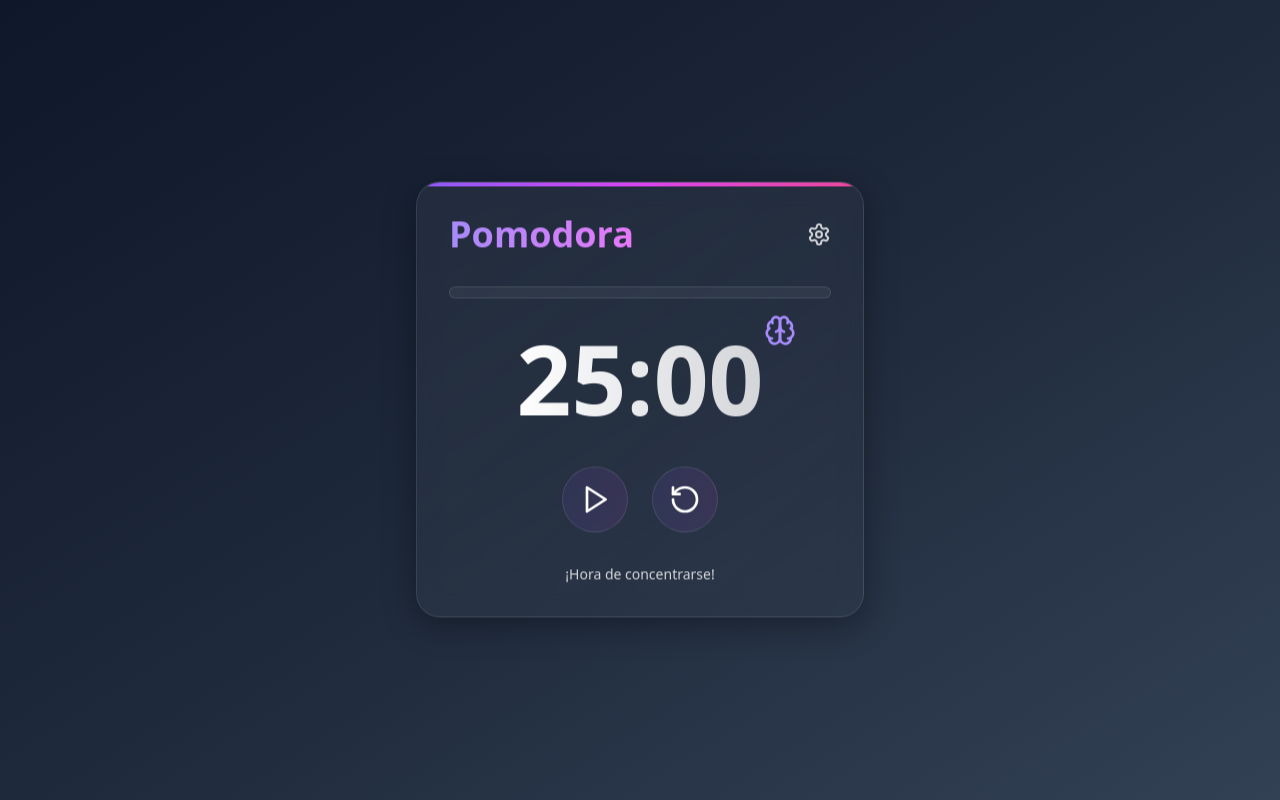
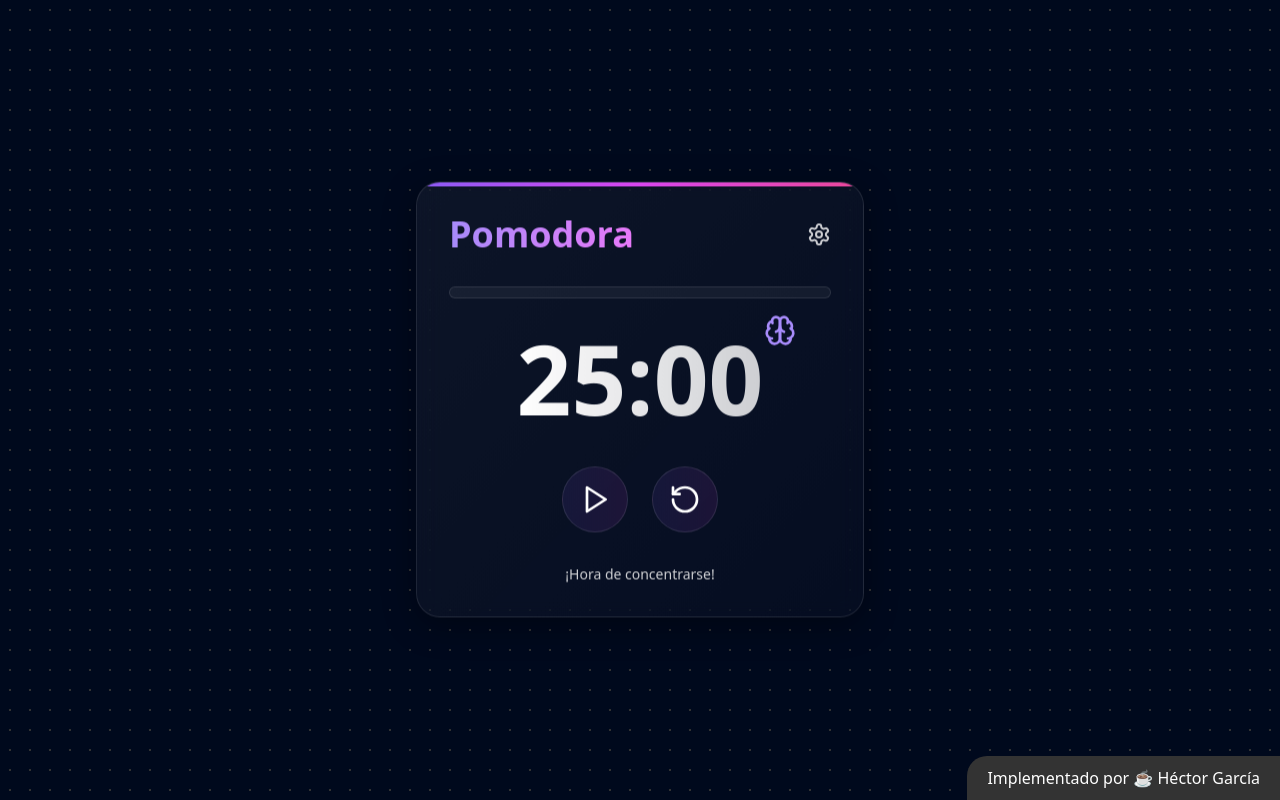
Before and after one commit to hectorgarciatw/pomodora, a React (Vite) app: page / in a window 1280 px wide. Built offline with nearby package versions, Linux system fonts and the light colour scheme.

Commit message:
Agregando el componente del Footer

```diff
--- a/src/App.tsx
+++ b/src/App.tsx
@@ -1,5 +1,8 @@
-import { useState, useEffect } from "react";
+import React, { useState, useEffect } from "react";
 import { Play, Pause, RotateCcw, Coffee, Brain, Settings, Moon, Sun } from "lucide-react";
+
+//Componentes
+import Footer from "./components/Footer";
 
 type TimerMode = "trabajo" | "descanso";
 
@@ -45,7 +48,8 @@ function App() {
     const progress = ((mode === "trabajo" ? workTime * 60 - time : breakTime * 60 - time) / (mode === "trabajo" ? workTime * 60 : breakTime * 60)) * 100;
 
     return (
-        <div className="min-h-screen bg-gradient-to-br from-[#0f172a] via-[#1e293b] to-[#334155] flex items-center justify-center p-4">
+        <div className="absolute top-0 z-[-2] h-screen w-screen bg-[#000000] bg-[radial-gradient(#ffffff33_1px,#00091d_1px)] bg-[size:20px_20px]">
+            <div className="min-h-screen flex items-center justify-center p-4">
                 <div className="max-w-md w-full animate-float">
                     <div className="glass-card rounded-3xl p-8 border border-white/10 relative overflow-hidden">
                         <div className="absolute top-0 left-0 w-full h-1 bg-gradient-to-r from-violet-500 via-fuchsia-500 to-pink-500"></div>
@@ -130,6 +134,8 @@ function App() {
                     </div>
                 </div>
             </div>
+            <Footer />
+        </div>
     );
 }
 
--- /dev/null
+++ b/src/components/Footer.jsx
@@ -0,0 +1,14 @@
+import React from "react";
+
+const Footer = () => {
+    return (
+        <p className="footer">
+            Implementado por ☕️{" "}
+            <a href="https://github.com/hectorgarciatw" className="hover:text-blue-200" target="_blank" rel="noopener noreferrer">
+                Héctor García
+            </a>
+        </p>
+    );
+};
+
+export default Footer;
--- a/src/index.css
+++ b/src/index.css
@@ -64,3 +64,26 @@ body {
     margin: 0;
     font-family: system-ui, -apple-system, BlinkMacSystemFont, "Segoe UI", Roboto, Oxygen, Ubuntu, Cantarell, "Open Sans", "Helvetica Neue", sans-serif;
 }
+
+.footer {
+    position: fixed;
+    bottom: 0;
+    right: 0;
+    background-color: #333;
+    color: #fff;
+    padding: 10px 20px;
+    border-top-left-radius: 20px;
+}
+
+.footer p {
+    margin: 0;
+}
+
+.footer::before {
+    content: "";
+    position: absolute;
+    bottom: -20px;
+    right: 50%;
+    border-top: 20px solid #333;
+    border-right: 20px solid transparent;
+}
```
Lines whose indentation alone changed are shown as unchanged.
